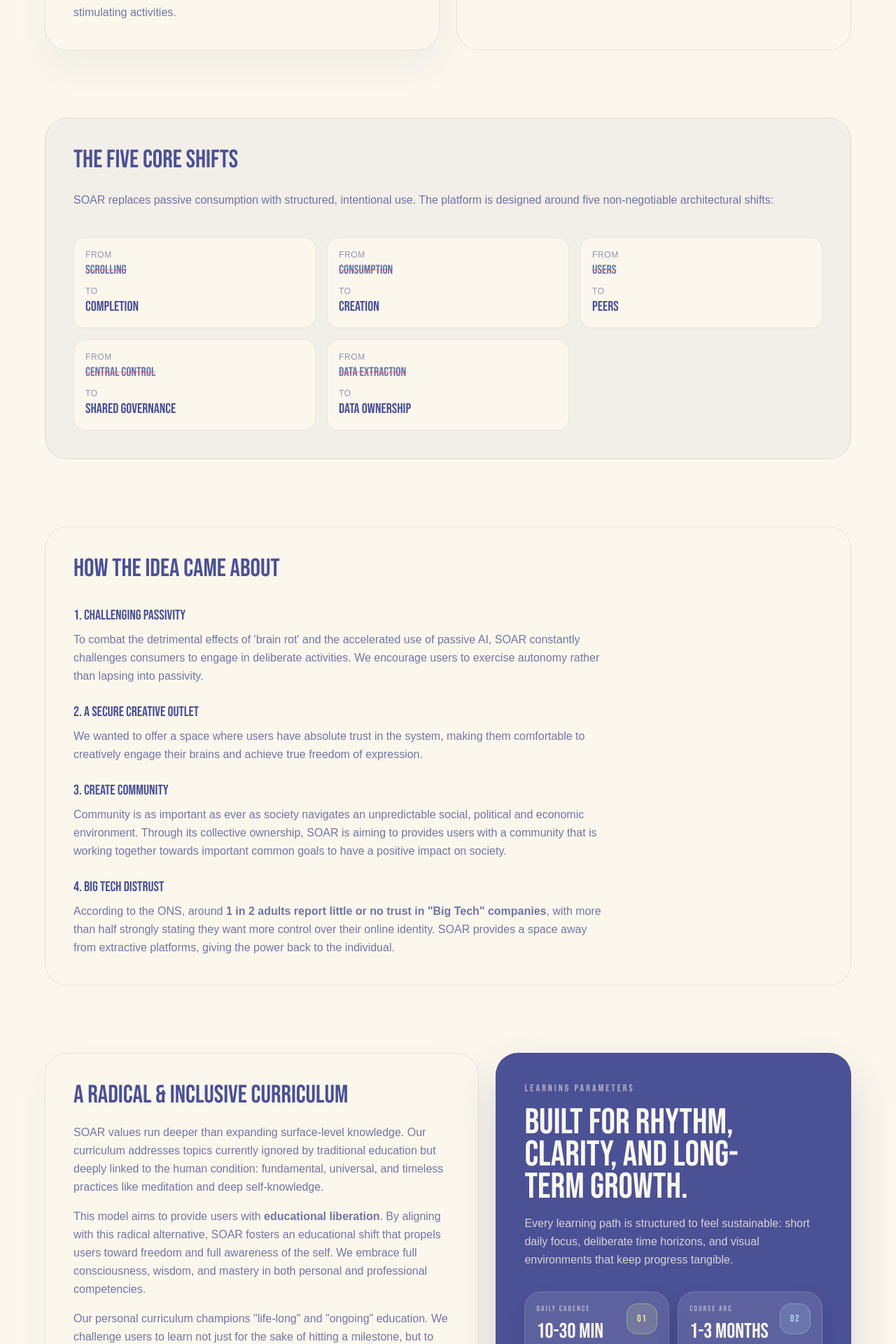
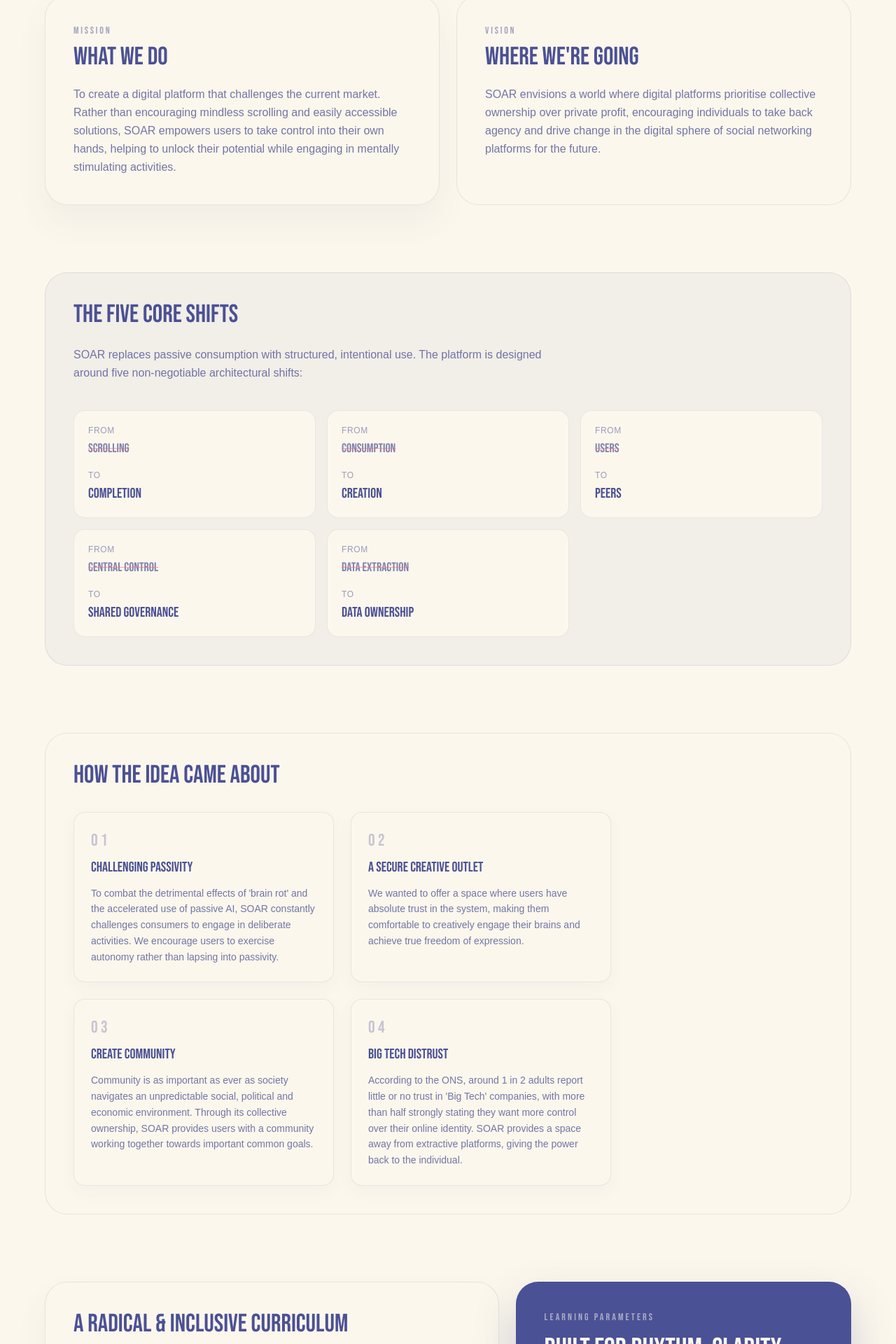
Before and after one commit to baberlabs/soar, a React (Vite) app: page /about in a window 1280 px wide. Shown: the part 880-2800 px from the top of the page at 70% size. Built offline with nearby package versions, Linux system fonts and the light colour scheme; a web font is replaced by a local one.

Commit message:
feat: make About page more mobile friendly

```diff
--- a/src/pages/about/index.jsx
+++ b/src/pages/about/index.jsx
@@ -4,44 +4,58 @@
 
 export default function About() {
   const state = useSOARState();
+
   return (
-    <main className="mx-auto w-full max-w-360 px-6 pb-24 pt-20 md:pb-32 md:pt-28">
+    <main className="relative min-h-screen bg-page text-brand">
+      <div className="mx-auto w-full max-w-360 px-6 pb-24 pt-28 md:pb-32">
         <div className="mx-auto flex max-w-6xl flex-col gap-16 md:gap-24">
           <HeroSection />
           <ManifestoSection />
           <CoreShiftsSection />
           <OriginSection />
           <CurriculumSection />
+          <GovernanceSection />
           <AccreditationSection />
           {!state.user && <FinalSection />}
+        </div>
       </div>
     </main>
   );
 }
 
+/* ── Hero ── */
 const HeroSection = () => (
-  <section className="space-y-6">
-    <p className="font-ui text-sm tracking-[0.24em] text-brand/60">
-      YOUR DATA. YOUR RULES. YOUR NETWORK.
-    </p>
-    <h1 className="max-w-4xl font-display text-[clamp(3rem,7vw,5.5rem)] leading-[0.92] text-brand">
-      SOAR is a pioneer in collective-ownership and decentralised networks.
+  <section className="space-y-8">
+    <div className="soft-enter space-y-6">
+      <p className="font-ui text-sm tracking-wider text-brand/55">SOAR</p>
+      <h1 className="max-w-4xl font-display text-[clamp(3rem,7vw,5.5rem)] leading-[1.2] text-brand">
+        Nutritious use, collective-ownership and decentralised networks.
       </h1>
-    <div className="max-w-2xl space-y-4 font-body text-base leading-relaxed text-brand/82 md:text-lg">
+    </div>
+    <div className="soft-enter soft-delay-1 max-w-3xl space-y-5 font-body text-base leading-relaxed text-brand/78 md:text-lg">
       <p>
         We imagine a world where users of technology have absolute digital
         autonomy to control their online identity. Technology should be a force
         for good, utilised for nutritional purposes, not passive consumption.
       </p>
+      <p className="opacity-85">
+        Join a community benefit society where you own a share, hold equal
+        voting power, and help shape a platform designed to help you build your
+        potential rather than harvest your attention.
+      </p>
     </div>
   </section>
 );
 
+/* ── Manifesto ── */
 const ManifestoSection = () => (
-  <section className="grid gap-6 md:grid-cols-2">
-    <div className="rounded-4xl border border-brand/12 bg-cream p-7 shadow-[0_24px_48px_rgba(75,81,149,0.06)] md:p-10">
-      <h2 className="font-ui text-2xl text-brand md:text-3xl">Mission</h2>
-      <p className="mt-4 font-body text-sm leading-relaxed text-brand/78 md:text-base">
+  <section className="soft-enter grid gap-6 md:grid-cols-2">
+    <div className="rounded-2xl sm:rounded-4xl border border-brand/12 bg-cream p-4 shadow-[0_24px_48px_rgba(75,81,149,0.06)] sm:p-10">
+      <p className="font-ui text-sm tracking-[0.2em] text-brand/50">MISSION</p>
+      <h2 className="mt-2 font-ui text-3xl text-brand md:text-4xl">
+        What we do
+      </h2>
+      <p className="mt-5 font-body text-sm leading-relaxed text-brand/78 md:text-base">
         To create a digital platform that challenges the current market. Rather
         than encouraging mindless scrolling and easily accessible solutions,
         SOAR empowers users to take control into their own hands, helping to
@@ -50,11 +64,14 @@
       </p>
     </div>
 
-    <div className="rounded-4xl border border-brand/12 bg-page p-7 md:p-10">
-      <h2 className="font-ui text-2xl text-brand md:text-3xl">Vision</h2>
-      <p className="mt-4 font-body text-sm leading-relaxed text-brand/78 md:text-base">
-        SOAR envisions a world where digital technology and platforms prioritise
-        collective ownership over private, encouraging individuals to take back
+    <div className="rounded-2xl sm:rounded-4xl border border-brand/12 bg-page p-4 sm:p-10">
+      <p className="font-ui text-sm tracking-[0.2em] text-brand/50">VISION</p>
+      <h2 className="mt-2 font-ui text-3xl text-brand md:text-4xl">
+        Where we're going
+      </h2>
+      <p className="mt-5 font-body text-sm leading-relaxed text-brand/78 md:text-base">
+        SOAR envisions a world where digital platforms prioritise collective
+        ownership over private profit, encouraging individuals to take back
         agency and drive change in the digital sphere of social networking
         platforms for the future.
       </p>
@@ -62,13 +79,14 @@
   </section>
 );
 
+/* ── Core Shifts ── */
 const CoreShiftsSection = () => (
-  <section className="rounded-4xl border border-brand/12 bg-brand/5 p-7 md:p-10">
+  <section className="soft-enter rounded-2xl sm:rounded-4xl border border-brand/12 bg-brand/5 p-4 md:p-10">
     <div className="space-y-6">
       <h2 className="font-ui text-3xl text-brand md:text-4xl">
         The Five Core Shifts
       </h2>
-      <p className="font-body text-sm leading-relaxed text-brand/78 md:text-base">
+      <p className="max-w-2xl font-body text-sm leading-relaxed text-brand/78 md:text-base">
         SOAR replaces passive consumption with structured, intentional use. The
         platform is designed around five non-negotiable architectural shifts:
       </p>
@@ -85,86 +103,72 @@
 );
 
 const ShiftCard = ({ from, to }) => (
-  <div className="rounded-2xl border border-brand/10 bg-page p-4">
-    <p className="font-body text-xs text-brand/60 uppercase tracking-wider">
+  <div className="rounded-xl sm:rounded-2xl border border-brand/10 bg-page p-3 sm:p-5 transition duration-200 hover:-translate-y-1 hover:shadow-lg hover:shadow-brand/10">
+    <p className="font-body text-xs text-brand/55 uppercase tracking-wider">
       From
     </p>
-    <p className="font-ui text-lg text-brand/80 line-through decoration-rose-500/50">
+    <p className="mt-1 font-ui text-lg text-brand/70 line-through decoration-rose-400/60">
       {from}
     </p>
-    <p className="mt-2 font-body text-xs text-brand/60 uppercase tracking-wider">
+    <p className="mt-4 font-body text-xs text-brand/55 uppercase tracking-wider">
       To
     </p>
-    <p className="font-ui text-xl text-brand">{to}</p>
+    <p className="mt-1 font-ui text-xl text-brand">{to}</p>
   </div>
 );
 
+/* ── Origin ── */
 const OriginSection = () => (
-  <section className="rounded-4xl border border-brand/12 bg-page p-7 md:p-10">
-    <div className="max-w-3xl space-y-6">
+  <section className="soft-enter rounded-2xl sm:rounded-4xl border border-brand/12 bg-page p-4 md:p-10">
+    <div className="max-w-3xl space-y-8">
       <h2 className="font-ui text-3xl text-brand md:text-4xl">
         How the idea came about
       </h2>
 
-      <div className="space-y-6 pt-2">
-        <div>
-          <h3 className="font-ui text-xl text-brand">
-            1. Challenging Passivity
-          </h3>
-          <p className="mt-2 font-body text-sm leading-relaxed text-brand/78 md:text-base">
-            To combat the detrimental effects of 'brain rot' and the accelerated
-            use of passive AI, SOAR constantly challenges consumers to engage in
-            deliberate activities. We encourage users to exercise autonomy
-            rather than lapsing into passivity.
-          </p>
-        </div>
-
-        <div>
-          <h3 className="font-ui text-xl text-brand">
-            2. A Secure Creative Outlet
-          </h3>
-          <p className="mt-2 font-body text-sm leading-relaxed text-brand/78 md:text-base">
-            We wanted to offer a space where users have absolute trust in the
-            system, making them comfortable to creatively engage their brains
-            and achieve true freedom of expression.
-          </p>
-        </div>
-
-        <div>
-          <h3 className="font-ui text-xl text-brand">3. Create Community</h3>
-          <p className="mt-2 font-body text-sm leading-relaxed text-brand/78 md:text-base">
-            Community is as important as ever as society navigates an
-            unpredictable social, political and economic environment. Through
-            its collective ownership, SOAR is aiming to provides users with a
-            community that is working together towards important common goals to
-            have a positive impact on society.
-          </p>
-        </div>
-
-        <div>
-          <h3 className="font-ui text-xl text-brand">4. Big Tech Distrust</h3>
-          <p className="mt-2 font-body text-sm leading-relaxed text-brand/78 md:text-base">
-            According to the ONS, around{" "}
-            <strong>
-              1 in 2 adults report little or no trust in "Big Tech" companies
-            </strong>
-            , with more than half strongly stating they want more control over
-            their online identity. SOAR provides a space away from extractive
-            platforms, giving the power back to the individual.
-          </p>
-        </div>
+      <div className="grid gap-6 md:grid-cols-2">
+        <OriginCard
+          number="01"
+          title="Challenging Passivity"
+          body="To combat the detrimental effects of 'brain rot' and the accelerated use of passive AI, SOAR constantly challenges consumers to engage in deliberate activities. We encourage users to exercise autonomy rather than lapsing into passivity."
+        />
+        <OriginCard
+          number="02"
+          title="A Secure Creative Outlet"
+          body="We wanted to offer a space where users have absolute trust in the system, making them comfortable to creatively engage their brains and achieve true freedom of expression."
+        />
+        <OriginCard
+          number="03"
+          title="Create Community"
+          body="Community is as important as ever as society navigates an unpredictable social, political and economic environment. Through its collective ownership, SOAR provides users with a community working together towards important common goals."
+        />
+        <OriginCard
+          number="04"
+          title="Big Tech Distrust"
+          body="According to the ONS, around 1 in 2 adults report little or no trust in 'Big Tech' companies, with more than half strongly stating they want more control over their online identity. SOAR provides a space away from extractive platforms, giving the power back to the individual."
+        />
       </div>
     </div>
   </section>
 );
 
+const OriginCard = ({ number, title, body }) => (
+  <div className="rounded-xl sm:rounded-2xl border border-brand/10 bg-cream p-3 sm:p-6 shadow-[0_8px_24px_rgba(75,81,149,0.04)]">
+    <p className="font-ui text-2xl tracking-[0.18em] text-brand/30">{number}</p>
+    <h3 className="mt-2 font-ui text-xl text-brand">{title}</h3>
+    <p className="mt-3 font-body text-sm leading-relaxed text-brand/78">
+      {body}
+    </p>
+  </div>
+);
+
+/* ── Curriculum ── */
 const CurriculumSection = () => (
-  <section className="grid gap-6 lg:grid-cols-[1.1fr_0.9fr]">
-    <div className="rounded-4xl border border-brand/12 bg-cream p-7 shadow-[0_24px_48px_rgba(75,81,149,0.06)] md:p-10">
+  <section className="soft-enter grid gap-6 lg:grid-cols-[1.15fr_0.85fr]">
+    <div className="rounded-2xl sm:rounded-4xl border border-brand/12 bg-cream p-4 shadow-[0_24px_48px_rgba(75,81,149,0.06)] md:p-10">
       <h2 className="font-ui text-3xl text-brand md:text-4xl">
         A Radical & Inclusive Curriculum
       </h2>
-      <div className="mt-5 space-y-4 font-body text-sm leading-relaxed text-brand/78 md:text-base">
+      <div className="mt-6 space-y-4 font-body text-sm leading-relaxed text-brand/78 md:text-base">
         <p>
           SOAR values run deeper than expanding surface-level knowledge. Our
           curriculum addresses topics currently ignored by traditional education
@@ -190,37 +194,37 @@
           human beings, not just what is given weight by a productivity-obsessed
           society. We champion the wing of our inner life: deconditioning
           individuals from Big Tech algorithmic control and awakening
-          consciousness from 'brain rotting' platforms.
+          consciousness from "brain rotting" platforms.
         </p>
       </div>
     </div>
 
-    <div className="relative isolate overflow-hidden rounded-4xl border border-brand/15 bg-brand px-7 py-7 shadow-[0_30px_60px_rgba(75,81,149,0.2)] md:px-10 md:py-10">
-      <div className="relative">
-        <p className="font-ui text-sm tracking-[0.22em] text-brand-on/58">
+    <div className="relative isolate overflow-hidden rounded-2xl sm:rounded-4xl border border-brand/15 bg-navy px-4 py-5 sm:px-7 sm:py-8 shadow-[0_30px_60px_rgba(75,81,149,0.25)] md:px-10 md:py-10">
+      <div className="relative z-10">
+        <p className="font-ui text-sm tracking-[0.22em] text-cream/55">
           LEARNING PARAMETERS
         </p>
-        <h3 className="mt-4 text-balance font-ui text-[clamp(2.25rem,4vw,3.25rem)] leading-[0.9] text-brand-on">
+        <h3 className="mt-4 font-ui text-[clamp(1.75rem,3.5vw,2.5rem)] leading-[0.95] text-cream">
           Built for rhythm, clarity, and long-term growth.
         </h3>
-        <p className="mt-4 max-w-lg font-body text-sm leading-relaxed text-brand-on/78 md:text-base">
+        <p className="mt-4 max-w-lg font-body text-sm leading-relaxed text-cream/75 md:text-base">
           Every learning path is structured to feel sustainable: short daily
           focus, deliberate time horizons, and visual environments that keep
           progress tangible.
         </p>
 
-        <ul className="mt-8 grid gap-3 sm:grid-cols-2">
+        <ul className="mt-8 grid gap-3">
           <LearningParameterCard
             index="01"
             label="Daily cadence"
-            value="10-30 min"
+            value="10–30 min"
             detail="Focused sessions that fit real routines without dissolving attention."
             accentClass="border-yellow/35 bg-yellow/15 text-yellow"
           />
           <LearningParameterCard
             index="02"
             label="Course arc"
-            value="1-3 months"
+            value="1–3 months"
             detail="Deliberate, finite journeys with enough time for depth and retention."
             accentClass="border-sky/35 bg-sky/15 text-sky"
           />
@@ -229,7 +233,7 @@
             label="Learning horizon"
             value="Lifelong"
             detail="Education designed as an ongoing practice, not a one-off milestone."
-            accentClass="border-brand-on/25 bg-brand-on/10 text-brand-on"
+            accentClass="border-cream/25 bg-cream/10 text-cream"
           />
           <LearningParameterCard
             index="04"
@@ -251,30 +255,81 @@
   detail,
   accentClass,
 }) => (
-  <li className="rounded-3xl border border-white/14 bg-white/10 p-4 shadow-[0_14px_30px_rgba(20,24,54,0.12)] backdrop-blur-sm transition duration-200 hover:-translate-y-1 hover:bg-white/14">
+  <li className="rounded-xl sm:rounded-2xl border border-white/14 bg-white/10 p-4 shadow-[0_12px_24px_rgba(0,0,0,0.15)] backdrop-blur-sm transition duration-200 hover:-translate-y-0.5 hover:bg-white/14">
     <div className="flex items-start justify-between gap-4">
       <div>
-        <p className="font-ui text-[0.7rem] tracking-[0.18em] text-brand-on/55">
+        <p className="font-ui text-[0.7rem] tracking-[0.18em] text-cream/50">
           {label}
         </p>
-        <p className="mt-2 font-ui text-3xl leading-none text-brand-on">
-          {value}
-        </p>
+        <p className="mt-2 font-ui text-2xl leading-none text-cream">{value}</p>
       </div>
       <span
-        className={`inline-flex h-11 w-11 shrink-0 items-center justify-center rounded-2xl border font-ui text-sm tracking-[0.12em] ${accentClass}`}
+        className={`inline-flex h-9 w-9 shrink-0 items-center justify-center rounded-xl border font-ui text-xs tracking-[0.12em] ${accentClass}`}
       >
         {index}
       </span>
     </div>
-    <p className="mt-3 font-body text-sm leading-relaxed text-brand-on/78">
+    <p className="mt-2 font-body text-sm leading-relaxed text-cream/70">
       {detail}
     </p>
   </li>
 );
 
+/* ── Governance ── */
+const GovernanceSection = () => (
+  <section className="soft-enter grid gap-6 lg:grid-cols-[0.95fr_1.05fr]">
+    <div className="rounded-2xl sm:rounded-4xl border border-brand/12 bg-cream p-4 shadow-[0_24px_48px_rgba(75,81,149,0.06)] md:p-10">
+      <p className="font-ui text-sm tracking-[0.2em] text-brand/50">PEERSHIP</p>
+      <h2 className="mt-2 font-ui text-3xl text-brand md:text-4xl">
+        Collective ownership
+      </h2>
+      <div className="mt-6 space-y-5 font-body text-sm leading-relaxed text-brand/78 md:text-base">
+        <p>
+          SOAR is a Community Benefit Society. You join as an equal co-owner,
+          not a user. Governance is functional and transparent.
+        </p>
+      </div>
+      <div className="mt-6 rounded-xl sm:rounded-2xl bg-brand/5 p-4 sm:p-6 border border-brand/10">
+        <ul className="space-y-3">
+          <Bullet text="Minimum entry: £1 share" />
+          <Bullet text="One peer = one vote" />
+          <Bullet text="Profits are reinvested into the community" />
+          <Bullet text="Additional donations do not increase voting power" />
+        </ul>
+      </div>
+    </div>
+
+    <div className="rounded-2xl sm:rounded-4xl border border-brand/12 bg-page p-4 md:p-10">
+      <p className="font-ui text-sm tracking-[0.2em] text-brand/50">
+        WHY THAT MATTERS
+      </p>
+      <h2 className="mt-2 font-ui text-3xl text-brand md:text-4xl">
+        Decisions happen with you, not above you
+      </h2>
+      <div className="mt-6 space-y-5 font-body text-sm leading-relaxed text-brand/78 md:text-base">
+        <p>
+          On most platforms, decisions are made behind closed doors. Here,
+          governance is open. You can propose ideas in the Forum, vote on
+          developments, and watch outcomes be implemented.
+        </p>
+        <p>
+          This structure ensures the platform serves its community first. Every
+          feature, every change, and every direction is shaped by the people who
+          actually use it.
+        </p>
+      </div>
+      <div className="mt-6 rounded-xl sm:rounded-3xl border border-brand/10 bg-cream p-4 sm:p-6">
+        <p className="font-ui text-lg text-brand">
+          "Your data is your property. Your voice is your power."
+        </p>
+      </div>
+    </div>
+  </section>
+);
+
+/* ── Accreditation ── */
 const AccreditationSection = () => (
-  <section className="rounded-4xl border border-brand/12 bg-brand/5 p-7 md:p-10">
+  <section className="soft-enter rounded-2xl sm:rounded-4xl border border-brand/12 bg-brand/5 p-4 md:p-10">
     <div className="max-w-3xl space-y-5">
       <h2 className="font-ui text-3xl text-brand md:text-4xl">
         Accreditation & Real-World Value
@@ -298,16 +353,28 @@
   </section>
 );
 
+/* ── Final CTA ── */
 const FinalSection = () => (
-  <section className="space-y-6">
+  <section className="soft-enter space-y-6">
     <div className="max-w-2xl space-y-3">
       <h2 className="font-ui text-3xl text-brand md:text-4xl">
         Ready to take back your agency?
       </h2>
       <p className="font-body text-sm leading-relaxed text-brand/78 md:text-base">
-        Join a community working together towards meaningful, common goals.
+        Join a community working together towards meaningful, common goals. Own
+        your data. Own your time. Own your future.
       </p>
     </div>
     <LinkButton text="Become a Peer (£1)" href="/join" fullWidth={false} />
   </section>
 );
+
+/* ── Shared Components ── */
+const Bullet = ({ text }) => (
+  <li className="flex gap-3">
+    <span className="mt-[0.55em] h-1.5 w-1.5 shrink-0 rounded-full bg-brand/65" />
+    <span className="font-body text-sm leading-relaxed text-brand/78 md:text-base">
+      {text}
+    </span>
+  </li>
+);
```
Lines whose indentation alone changed are shown as unchanged.
